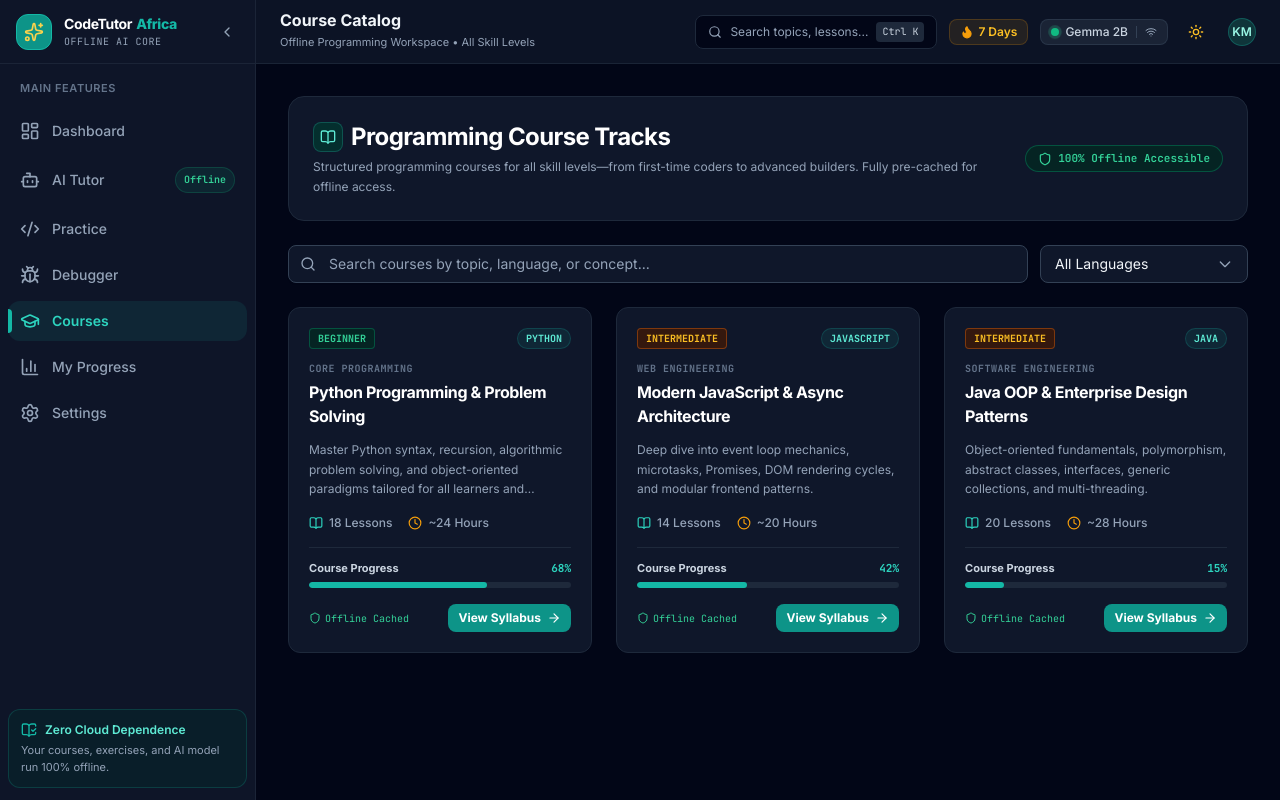
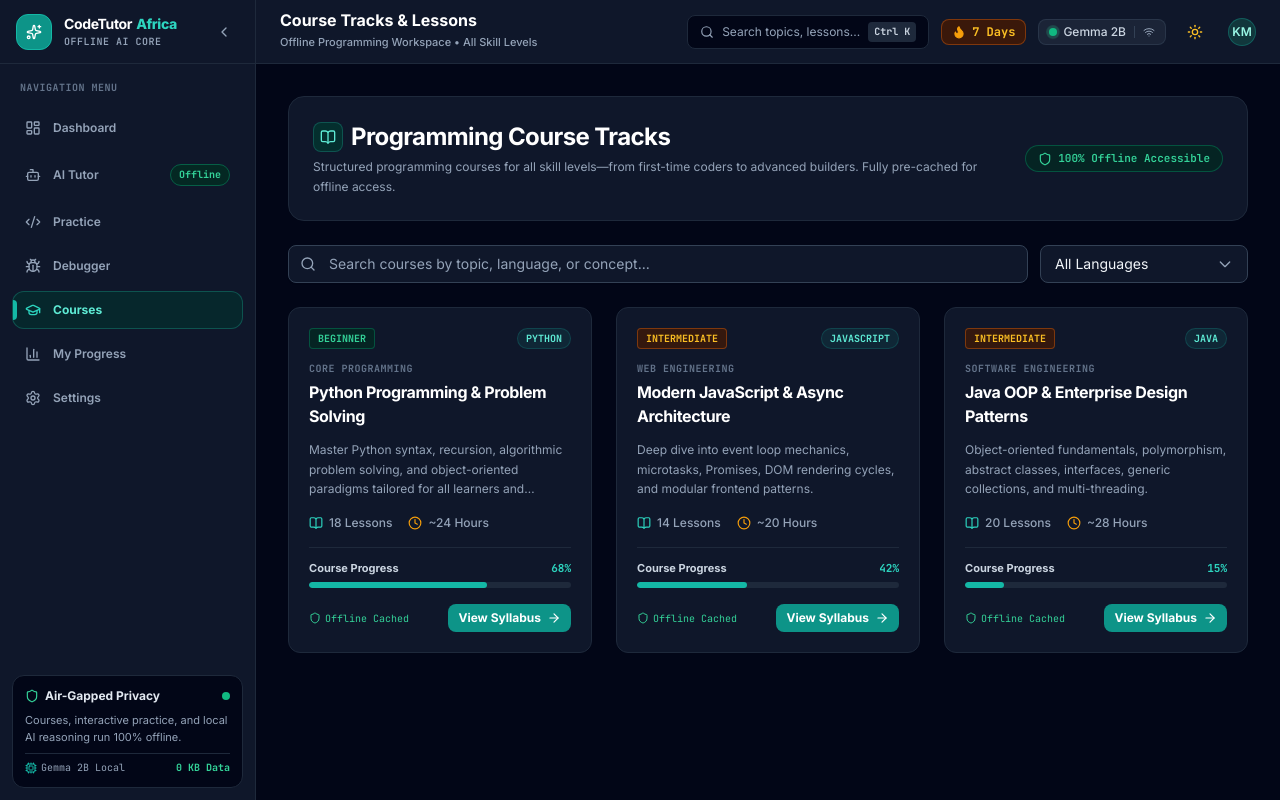
Before and after one commit to agudu50/CodeTutor-Africa, a React (Vite) app: page /learning in a window 1280 px wide. Built offline with nearby package versions, Linux system fonts and the light colour scheme.

Commit message:
enhanced the side bar drawer

```diff
--- a/src/components/layout/MobileNavigation.tsx
+++ b/src/components/layout/MobileNavigation.tsx
@@ -1,4 +1,4 @@
-import React, { useEffect } from 'react'
+import React, { useEffect, memo } from 'react'
 import { NavLink } from 'react-router-dom'
 import { NAVIGATION_ITEMS } from '@/app/config/navigation'
 import { cn } from '@/utils/cn'
@@ -12,6 +12,8 @@ import {
   Settings,
   Sparkles,
   X,
+  Shield,
+  Cpu,
 } from 'lucide-react'
 
 const iconMap = {
@@ -29,7 +31,7 @@ interface MobileNavigationProps {
   onClose: () => void
 }
 
-export const MobileNavigation: React.FC<MobileNavigationProps> = ({ isOpen, onClose }) => {
+export const MobileNavigation: React.FC<MobileNavigationProps> = memo(({ isOpen, onClose }) => {
   useEffect(() => {
     if (isOpen) {
       document.body.style.overflow = 'hidden'
@@ -45,35 +47,46 @@ export const MobileNavigation: React.FC<MobileNavigationProps> = ({ isOpen, onCl
 
   return (
     <div className="fixed inset-0 z-50 md:hidden flex">
-      {/* Backdrop */}
+      {/* Dark Solid Backdrop */}
       <div
-        className="fixed inset-0 bg-slate-950/70 backdrop-blur-xs transition-opacity animate-in fade-in"
+        className="fixed inset-0 bg-slate-950/70 transition-opacity animate-in fade-in"
         onClick={onClose}
         aria-hidden="true"
       />
 
-      {/* Drawer */}
-      <div className="relative w-4/5 max-w-xs bg-white dark:bg-slate-900 h-full flex flex-col p-4 shadow-2xl z-10 animate-in slide-in-from-left duration-200">
+      {/* Drawer Panel */}
+      <div className="relative w-4/5 max-w-xs bg-white dark:bg-slate-900 h-full flex flex-col p-4 shadow-2xl z-10 animate-in slide-in-from-left duration-200 border-r border-slate-200 dark:border-slate-800">
+        {/* Drawer Header */}
         <div className="flex items-center justify-between pb-4 border-b border-slate-200 dark:border-slate-800">
           <div className="flex items-center gap-2.5">
-            <div className="w-8 h-8 rounded-lg bg-brand-600 text-white flex items-center justify-center font-bold text-sm">
-              <Sparkles className="w-4 h-4 text-accent-300" />
+            <div className="w-8 h-8 rounded-xl bg-brand-600 text-white flex items-center justify-center font-bold text-sm border border-brand-500 shadow-2xs">
+              <Sparkles className="w-4 h-4 text-white" />
             </div>
-            <span className="font-bold text-slate-900 dark:text-slate-100 text-sm">
-              CodeTutor Africa
+            <div className="flex flex-col">
+              <span className="font-bold text-slate-900 dark:text-white text-sm">
+                CodeTutor <span className="text-brand-600 dark:text-brand-400">Africa</span>
               </span>
+              <span className="text-[10px] text-slate-400 font-mono tracking-wider uppercase font-semibold">
+                Offline Edition
+              </span>
+            </div>
           </div>
           <button
             type="button"
             onClick={onClose}
-            className="p-1.5 rounded-lg text-slate-400 hover:text-slate-600 dark:hover:text-slate-200"
+            className="p-1.5 rounded-lg text-slate-400 hover:text-slate-700 dark:hover:text-slate-200 hover:bg-slate-100 dark:hover:bg-slate-800 transition-colors"
             aria-label="Close navigation"
           >
             <X className="w-5 h-5" />
           </button>
         </div>
 
-        <nav className="flex-1 py-4 space-y-1 overflow-y-auto">
+        {/* Navigation Items */}
+        <nav className="flex-1 py-4 space-y-1.5 overflow-y-auto">
+          <div className="px-2 pb-2 text-[10px] font-bold text-slate-400 dark:text-slate-500 uppercase tracking-wider font-mono">
+            Navigation Menu
+          </div>
+
           {NAVIGATION_ITEMS.map((item) => {
             const Icon = iconMap[item.iconName] || LayoutDashboard
 
@@ -84,31 +97,58 @@ export const MobileNavigation: React.FC<MobileNavigationProps> = ({ isOpen, onCl
                 onClick={onClose}
                 className={({ isActive }) =>
                   cn(
-                    'flex items-center justify-between px-3.5 py-3 rounded-xl text-sm font-medium transition-colors',
+                    'flex items-center justify-between px-3.5 py-2.5 rounded-xl text-xs font-semibold transition-all group relative',
                     isActive
-                      ? 'bg-brand-500/10 text-brand-600 dark:text-brand-400 font-semibold'
-                      : 'text-slate-600 dark:text-slate-400 hover:bg-slate-100 dark:hover:bg-slate-800'
+                      ? 'bg-brand-50 dark:bg-brand-950/70 text-brand-700 dark:text-brand-300 border border-brand-200/80 dark:border-brand-800/80 font-bold shadow-2xs'
+                      : 'text-slate-600 dark:text-slate-400 hover:bg-slate-100 dark:hover:bg-slate-800/70 hover:text-slate-900 dark:hover:text-white border border-transparent'
                   )
                 }
               >
+                {({ isActive }) => (
+                  <>
                     <div className="flex items-center gap-3">
-                  <Icon className="w-5 h-5 text-slate-400" />
+                      <Icon
+                        className={cn(
+                          'w-4 h-4 shrink-0 transition-colors',
+                          isActive ? 'text-brand-600 dark:text-brand-400' : 'text-slate-400 group-hover:text-slate-700 dark:group-hover:text-slate-200'
+                        )}
+                      />
                       <span>{item.label}</span>
                     </div>
                     {item.badge && (
-                  <span className="text-[10px] font-semibold px-2 py-0.5 rounded-full bg-emerald-500/10 text-emerald-600 dark:text-emerald-400">
+                      <span className="text-[10px] font-bold px-2 py-0.5 rounded-full bg-emerald-50 dark:bg-emerald-950/80 text-emerald-700 dark:text-emerald-400 border border-emerald-200 dark:border-emerald-800 font-mono">
                         {item.badge}
                       </span>
+                    )}
+                    {isActive && (
+                      <span className="absolute left-0 top-2 bottom-2 w-1 bg-brand-600 dark:bg-brand-500 rounded-r-md" />
+                    )}
+                  </>
                 )}
               </NavLink>
             )
           })}
         </nav>
 
-        <div className="pt-4 border-t border-slate-200 dark:border-slate-800 text-xs text-slate-400 text-center">
-          CodeTutor Africa • Offline Edition
+        {/* Offline Status Footer */}
+        <div className="p-3 rounded-xl border border-slate-200 dark:border-slate-800 bg-slate-50 dark:bg-slate-950 space-y-2 shadow-2xs shrink-0">
+          <div className="flex items-center justify-between text-xs font-bold text-slate-800 dark:text-slate-200">
+            <span className="flex items-center gap-1.5">
+              <Shield className="w-3.5 h-3.5 text-emerald-600 dark:text-emerald-400" />
+              <span>100% Offline AI Ready</span>
+            </span>
+            <span className="w-2 h-2 rounded-full bg-emerald-500" />
+          </div>
+          <div className="pt-1.5 border-t border-slate-200 dark:border-slate-800 flex items-center justify-between text-[10px] font-mono text-slate-400">
+            <span className="flex items-center gap-1">
+              <Cpu className="w-3 h-3 text-brand-500" /> Gemma 2B Local
+            </span>
+            <span className="text-emerald-600 dark:text-emerald-400 font-bold">0 KB Egress</span>
+          </div>
         </div>
       </div>
     </div>
   )
-}
+})
+
+MobileNavigation.displayName = 'MobileNavigation'
--- a/src/components/layout/Sidebar.tsx
+++ b/src/components/layout/Sidebar.tsx
@@ -1,4 +1,4 @@
-import React from 'react'
+import React, { memo } from 'react'
 import { NavLink } from 'react-router-dom'
 import { NAVIGATION_ITEMS } from '@/app/config/navigation'
 import { cn } from '@/utils/cn'
@@ -13,7 +13,8 @@ import {
   Sparkles,
   ChevronLeft,
   ChevronRight,
-  BookOpenCheck,
+  Shield,
+  Cpu,
 } from 'lucide-react'
 
 const iconMap = {
@@ -31,26 +32,26 @@ interface SidebarProps {
   onToggleCollapse: () => void
 }
 
-export const Sidebar: React.FC<SidebarProps> = ({ collapsed, onToggleCollapse }) => {
+export const Sidebar: React.FC<SidebarProps> = memo(({ collapsed, onToggleCollapse }) => {
   return (
     <aside
       className={cn(
-        'hidden md:flex flex-col border-r border-slate-200 dark:border-slate-800/80 bg-white dark:bg-slate-900/95 transition-all duration-300 select-none z-30 shrink-0 sticky top-0 h-screen',
-        collapsed ? 'w-16' : 'w-64'
+        'hidden md:flex flex-col border-r border-slate-200 dark:border-slate-800 bg-white dark:bg-slate-900 transition-all duration-300 select-none z-30 shrink-0 sticky top-0 h-screen',
+        collapsed ? 'w-18' : 'w-64'
       )}
     >
-      {/* Brand Header */}
-      <div className="h-16 flex items-center justify-between px-4 border-b border-slate-200 dark:border-slate-800/80">
+      {/* Brand Header Bar */}
+      <div className="h-16 flex items-center justify-between px-4 border-b border-slate-200 dark:border-slate-800 shrink-0">
         <NavLink to="/dashboard" className="flex items-center gap-3 overflow-hidden">
-          <div className="w-9 h-9 rounded-xl bg-brand-600 text-white flex items-center justify-center font-bold text-base shrink-0 border border-brand-500">
-            <Sparkles className="w-5 h-5 text-accent-300" />
+          <div className="w-9 h-9 rounded-xl bg-brand-600 text-white flex items-center justify-center font-bold text-base shrink-0 border border-brand-500 shadow-2xs">
+            <Sparkles className="w-4 h-4 text-white" />
           </div>
           {!collapsed && (
-            <div className="flex flex-col">
-              <span className="font-bold text-sm tracking-tight text-slate-900 dark:text-white flex items-center gap-1">
-                CodeTutor <span className="text-brand-500 font-extrabold">Africa</span>
+            <div className="flex flex-col min-w-0">
+              <span className="font-bold text-sm tracking-tight text-slate-900 dark:text-white flex items-center gap-1 truncate">
+                CodeTutor <span className="text-brand-600 dark:text-brand-400 font-extrabold">Africa</span>
               </span>
-              <span className="text-[10px] text-slate-400 font-mono tracking-wider uppercase">
+              <span className="text-[10px] text-slate-400 font-mono tracking-wider uppercase font-semibold">
                 Offline AI Core
               </span>
             </div>
@@ -60,7 +61,7 @@ export const Sidebar: React.FC<SidebarProps> = ({ collapsed, onToggleCollapse })
         <button
           type="button"
           onClick={onToggleCollapse}
-          className="hidden lg:flex p-1 rounded-md text-slate-400 hover:text-slate-700 dark:hover:text-slate-200 hover:bg-slate-100 dark:hover:bg-slate-800 transition-colors"
+          className="hidden lg:flex p-1.5 rounded-lg text-slate-400 hover:text-slate-700 dark:hover:text-slate-200 hover:bg-slate-100 dark:hover:bg-slate-800 transition-colors border border-transparent hover:border-slate-200 dark:hover:border-slate-700"
           aria-label={collapsed ? 'Expand sidebar' : 'Collapse sidebar'}
         >
           {collapsed ? <ChevronRight className="w-4 h-4" /> : <ChevronLeft className="w-4 h-4" />}
@@ -68,10 +69,10 @@ export const Sidebar: React.FC<SidebarProps> = ({ collapsed, onToggleCollapse })
       </div>
 
       {/* Navigation List */}
-      <div className="flex-1 py-4 px-2 space-y-1.5 overflow-y-auto">
+      <div className="flex-1 py-4 px-3 space-y-1.5 overflow-y-auto">
         {!collapsed && (
-          <div className="px-3 pb-2 text-[11px] font-semibold text-slate-400 dark:text-slate-500 uppercase tracking-wider">
-            Main Features
+          <div className="px-2 pb-2 text-[10px] font-bold text-slate-400 dark:text-slate-500 uppercase tracking-wider font-mono">
+            Navigation Menu
           </div>
         )}
 
@@ -84,10 +85,10 @@ export const Sidebar: React.FC<SidebarProps> = ({ collapsed, onToggleCollapse })
               to={item.path}
               className={({ isActive }) =>
                 cn(
-                  'flex items-center gap-3 px-3 py-2.5 rounded-xl text-sm font-medium transition-all group relative',
+                  'flex items-center gap-3 px-3 py-2.5 rounded-xl text-xs font-semibold transition-all group relative',
                   isActive
-                    ? 'bg-brand-500/10 text-brand-600 dark:text-brand-400 font-semibold shadow-xs'
-                    : 'text-slate-600 dark:text-slate-400 hover:bg-slate-100 dark:hover:bg-slate-800/60 hover:text-slate-900 dark:hover:text-slate-200'
+                    ? 'bg-brand-50 dark:bg-brand-950/70 text-brand-700 dark:text-brand-300 border border-brand-200/80 dark:border-brand-800/80 shadow-2xs font-bold'
+                    : 'text-slate-600 dark:text-slate-400 hover:bg-slate-100 dark:hover:bg-slate-800/70 hover:text-slate-900 dark:hover:text-white border border-transparent'
                 )
               }
               title={collapsed ? item.label : undefined}
@@ -96,18 +97,20 @@ export const Sidebar: React.FC<SidebarProps> = ({ collapsed, onToggleCollapse })
                 <>
                   <Icon
                     className={cn(
-                      'w-5 h-5 shrink-0 transition-colors',
-                      isActive ? 'text-brand-600 dark:text-brand-400' : 'text-slate-400 group-hover:text-slate-700 dark:group-hover:text-slate-200'
+                      'w-4 h-4 shrink-0 transition-colors',
+                      isActive
+                        ? 'text-brand-600 dark:text-brand-400'
+                        : 'text-slate-400 group-hover:text-slate-700 dark:group-hover:text-slate-200'
                     )}
                   />
                   {!collapsed && <span className="truncate">{item.label}</span>}
                   {!collapsed && item.badge && (
-                    <span className="ml-auto text-[10px] font-semibold px-2 py-0.5 rounded-full bg-emerald-500/10 text-emerald-600 dark:text-emerald-400 border border-emerald-500/20 font-mono">
+                    <span className="ml-auto text-[10px] font-bold px-2 py-0.5 rounded-full bg-emerald-50 dark:bg-emerald-950/80 text-emerald-700 dark:text-emerald-400 border border-emerald-200 dark:border-emerald-800 font-mono">
                       {item.badge}
                     </span>
                   )}
                   {isActive && (
-                    <span className="absolute left-0 top-2 bottom-2 w-1 bg-brand-500 rounded-r-md" />
+                    <span className="absolute left-0 top-2 bottom-2 w-1 bg-brand-600 dark:bg-brand-500 rounded-r-md" />
                   )}
                 </>
               )}
@@ -116,18 +119,34 @@ export const Sidebar: React.FC<SidebarProps> = ({ collapsed, onToggleCollapse })
         })}
       </div>
 
-      {/* Offline Ready Banner */}
-      {!collapsed && (
-        <div className="p-3 mx-2 mb-3 rounded-xl border border-brand-500/20 bg-brand-500/5 dark:bg-brand-950/40">
-          <div className="flex items-center gap-2 text-xs font-semibold text-brand-700 dark:text-brand-300">
-            <BookOpenCheck className="w-4 h-4 text-brand-500 shrink-0" />
-            <span>Zero Cloud Dependence</span>
+      {/* Offline Status & Hardware Footer */}
+      {!collapsed ? (
+        <div className="p-3 mx-3 mb-3 rounded-xl border border-slate-200 dark:border-slate-800 bg-slate-50 dark:bg-slate-950 space-y-2 shadow-2xs shrink-0">
+          <div className="flex items-center justify-between">
+            <div className="flex items-center gap-1.5 text-xs font-bold text-slate-800 dark:text-slate-200">
+              <Shield className="w-3.5 h-3.5 text-emerald-600 dark:text-emerald-400" />
+              <span>Air-Gapped Privacy</span>
+            </div>
+            <span className="w-2 h-2 rounded-full bg-emerald-500 inline-block" />
           </div>
-          <p className="mt-1 text-[11px] text-slate-500 dark:text-slate-400 leading-normal">
-            Your courses, exercises, and AI model run 100% offline.
+          <p className="text-[11px] text-slate-500 dark:text-slate-400 leading-normal">
+            Courses, interactive practice, and local AI reasoning run 100% offline.
           </p>
+          <div className="pt-1.5 border-t border-slate-200 dark:border-slate-800 flex items-center justify-between text-[10px] font-mono text-slate-400">
+            <span className="flex items-center gap-1">
+              <Cpu className="w-3 h-3 text-brand-500" /> Gemma 2B Local
+            </span>
+            <span className="text-emerald-600 dark:text-emerald-400 font-bold">0 KB Data</span>
+          </div>
+        </div>
+      ) : (
+        <div className="p-2 mx-2 mb-3 rounded-xl border border-slate-200 dark:border-slate-800 bg-slate-50 dark:bg-slate-950 flex flex-col items-center justify-center gap-1 text-[10px] font-mono text-emerald-600 dark:text-emerald-400 shrink-0">
+          <Shield className="w-4 h-4" />
+          <span className="w-1.5 h-1.5 rounded-full bg-emerald-500" />
         </div>
       )}
     </aside>
   )
-}
+})
+
+Sidebar.displayName = 'Sidebar'
--- a/src/components/layout/Topbar.tsx
+++ b/src/components/layout/Topbar.tsx
@@ -1,4 +1,4 @@
-import React from 'react'
+import React, { memo } from 'react'
 import { useLocation } from 'react-router-dom'
 import { useTheme } from '@/app/providers/ThemeProvider'
 import { SystemStatusIndicator } from './SystemStatusIndicator'
@@ -15,7 +15,7 @@ interface TopbarProps {
   onOpenMobileNav: () => void
 }
 
-export const Topbar: React.FC<TopbarProps> = ({ onOpenMobileNav }) => {
+export const Topbar: React.FC<TopbarProps> = memo(({ onOpenMobileNav }) => {
   const { theme, setTheme, isDark } = useTheme()
   const location = useLocation()
 
@@ -24,7 +24,7 @@ export const Topbar: React.FC<TopbarProps> = ({ onOpenMobileNav }) => {
     if (path.startsWith('/tutor')) return 'AI Programming Tutor'
     if (path.startsWith('/practice')) return 'Interactive Code Practice'
     if (path.startsWith('/debugger')) return 'Offline Code Debugger'
-    if (path.startsWith('/learning')) return 'Course Catalog'
+    if (path.startsWith('/learning')) return 'Course Tracks & Lessons'
     if (path.startsWith('/progress')) return 'Learning Analytics'
     if (path.startsWith('/settings')) return 'System Preferences'
     return 'CodeTutor Africa'
@@ -36,23 +36,23 @@ export const Topbar: React.FC<TopbarProps> = ({ onOpenMobileNav }) => {
   }
 
   return (
-    <header className="h-16 border-b border-slate-200 dark:border-slate-800/80 bg-white/80 dark:bg-slate-900/80 backdrop-blur-md sticky top-0 z-20 px-4 md:px-6 flex items-center justify-between">
+    <header className="h-16 border-b border-slate-200 dark:border-slate-800 bg-white dark:bg-slate-900 sticky top-0 z-20 px-4 md:px-6 flex items-center justify-between shadow-2xs">
       {/* Left section: Mobile menu + Page context */}
       <div className="flex items-center gap-3">
         <button
           type="button"
           onClick={onOpenMobileNav}
-          className="md:hidden p-2 rounded-lg text-slate-500 hover:text-slate-900 dark:text-slate-400 dark:hover:text-slate-100 hover:bg-slate-100 dark:hover:bg-slate-800"
+          className="md:hidden p-2 rounded-lg text-slate-500 hover:text-slate-900 dark:text-slate-400 dark:hover:text-slate-100 hover:bg-slate-100 dark:hover:bg-slate-800 transition-colors"
           aria-label="Open mobile menu"
         >
           <Menu className="w-5 h-5" />
         </button>
 
         <div>
-          <h1 className="text-base font-bold text-slate-900 dark:text-slate-100 leading-none">
+          <h1 className="text-base font-bold text-slate-900 dark:text-white leading-none">
             {getPageTitle(location.pathname)}
           </h1>
-          <span className="text-[11px] text-slate-500 dark:text-slate-400">
+          <span className="text-[11px] text-slate-500 dark:text-slate-400 font-medium">
             Offline Programming Workspace • All Skill Levels
           </span>
         </div>
@@ -60,17 +60,17 @@ export const Topbar: React.FC<TopbarProps> = ({ onOpenMobileNav }) => {
 
       {/* Right section: System status, streak, theme, profile */}
       <div className="flex items-center gap-2.5 sm:gap-3">
-        {/* Quick Search Shortcut Trigger Placeholder */}
-        <div className="hidden lg:flex items-center gap-2 px-3 py-1.5 rounded-lg border border-slate-200 dark:border-slate-800 bg-slate-50 dark:bg-slate-950 text-slate-400 text-xs cursor-pointer hover:border-slate-300 dark:hover:border-slate-700 transition-colors">
+        {/* Quick Search Shortcut Trigger */}
+        <div className="hidden lg:flex items-center gap-2 px-3 py-1.5 rounded-lg border border-slate-200 dark:border-slate-800 bg-slate-50 dark:bg-slate-950 text-slate-400 text-xs cursor-pointer hover:border-slate-300 dark:hover:border-slate-700 transition-colors shadow-2xs">
           <Search className="w-3.5 h-3.5" />
           <span>Search topics, lessons...</span>
-          <kbd className="text-[10px] bg-slate-200 dark:bg-slate-800 px-1.5 py-0.5 rounded text-slate-600 dark:text-slate-300 font-mono">
+          <kbd className="text-[10px] bg-slate-200 dark:bg-slate-800 px-1.5 py-0.5 rounded text-slate-700 dark:text-slate-300 font-mono font-bold">
             Ctrl K
           </kbd>
         </div>
 
         {/* Streak Counter */}
-        <div className="flex items-center gap-1 px-2.5 py-1 rounded-lg bg-amber-500/10 border border-amber-500/20 text-amber-600 dark:text-amber-400 text-xs font-semibold">
+        <div className="flex items-center gap-1.5 px-2.5 py-1 rounded-lg bg-amber-50 dark:bg-amber-950/80 border border-amber-200 dark:border-amber-800/80 text-amber-700 dark:text-amber-400 text-xs font-bold font-mono shadow-2xs">
           <Flame className="w-3.5 h-3.5 fill-amber-500 text-amber-500" />
           <span>7 Days</span>
         </div>
@@ -82,7 +82,7 @@ export const Topbar: React.FC<TopbarProps> = ({ onOpenMobileNav }) => {
         <button
           type="button"
           onClick={toggleTheme}
-          className="p-2 rounded-lg text-slate-500 hover:text-slate-900 dark:text-slate-400 dark:hover:text-slate-100 hover:bg-slate-100 dark:hover:bg-slate-800 transition-colors focus:outline-none focus:ring-1 focus:ring-brand-500"
+          className="p-2 rounded-lg text-slate-500 hover:text-slate-900 dark:text-slate-400 dark:hover:text-slate-100 hover:bg-slate-100 dark:hover:bg-slate-800 transition-colors border border-transparent hover:border-slate-200 dark:hover:border-slate-700"
           aria-label={isDark ? 'Switch to light theme' : 'Switch to dark theme'}
         >
           {isDark ? <Sun className="w-4 h-4 text-amber-400" /> : <Moon className="w-4 h-4 text-slate-700" />}
@@ -95,4 +95,6 @@ export const Topbar: React.FC<TopbarProps> = ({ onOpenMobileNav }) => {
       </div>
     </header>
   )
-}
+})
+
+Topbar.displayName = 'Topbar'
```
Lines whose indentation alone changed are shown as unchanged.
